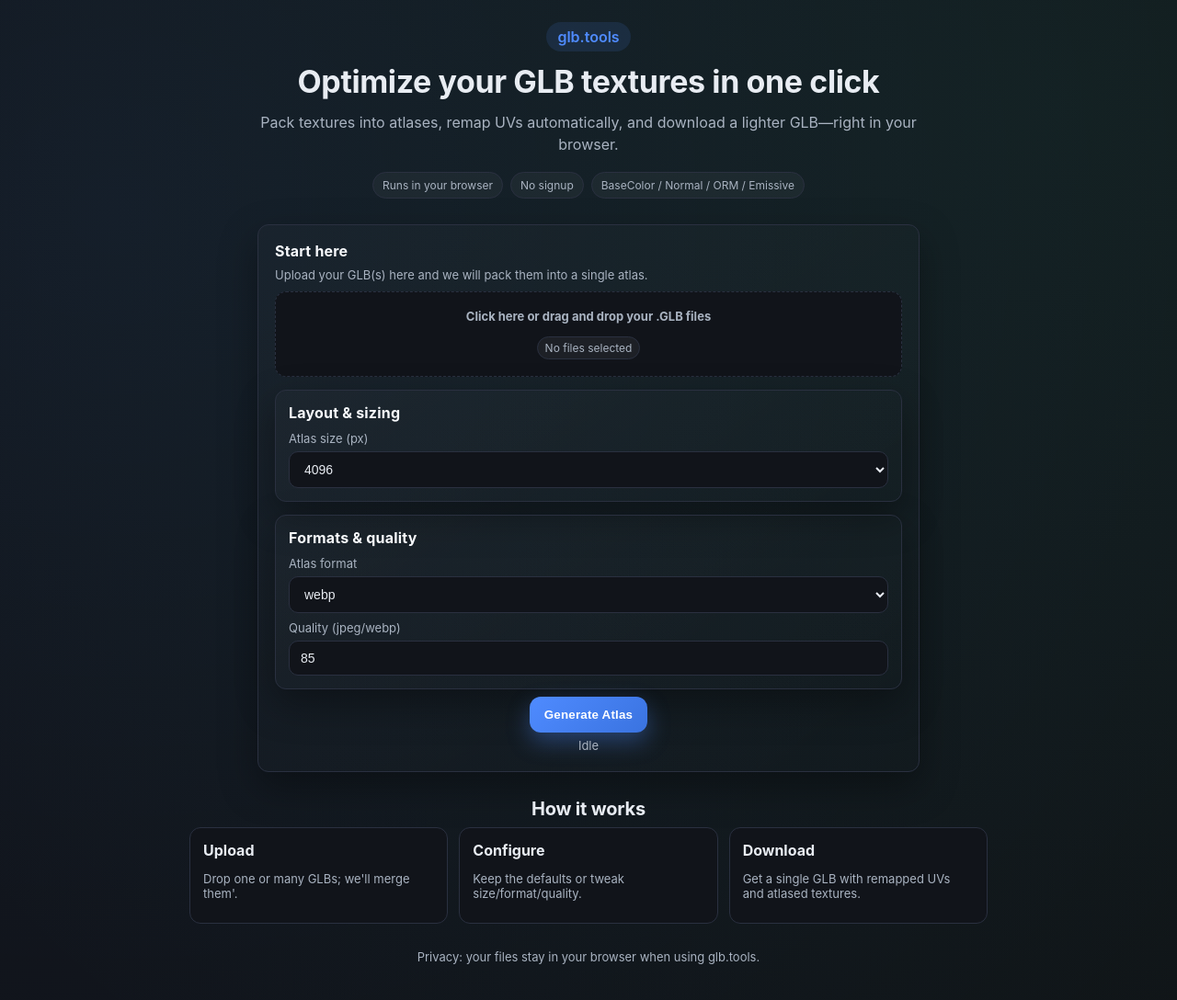
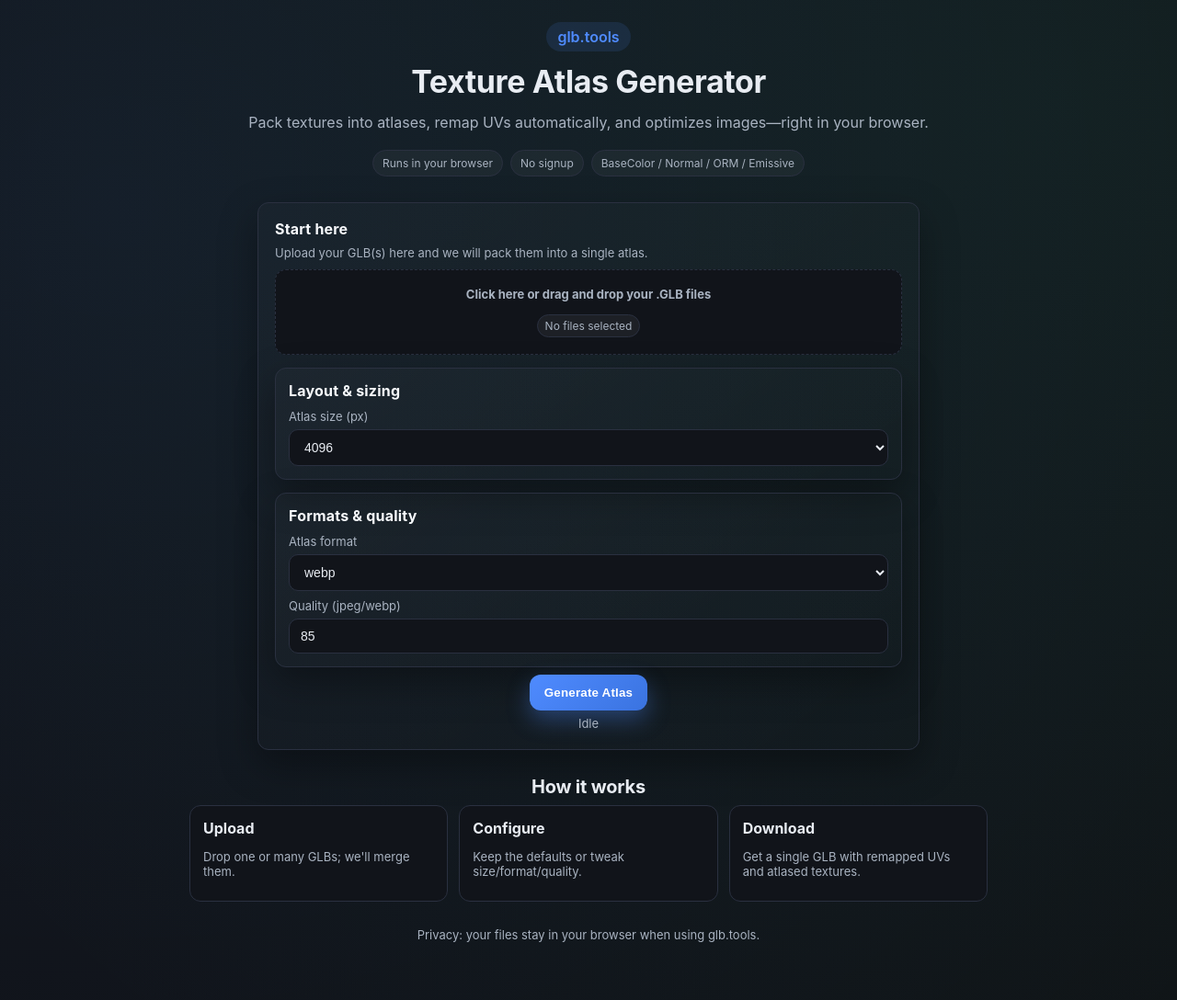
Before and after one commit to GlbToolsWeb/GlbToolsWeb, a website built with Vite: page docs/index.html in a window 1280 px wide. Shown: the whole page at 92% size. Built offline with nearby package versions, Linux system fonts and the light colour scheme.

Commit message:
Update index.html

```diff
--- a/docs/index.html
+++ b/docs/index.html
@@ -236,16 +236,16 @@
   <script type="module" crossorigin src="./assets/index-BGI6od6v.js"></script>
 </head>
 <body>
-  <script type="text/javascript" src="https://storage.ko-fi.com/cdn/widget/Widget_2.js"></script>
-  <script type="text/javascript">
-    kofiwidget2.init('Keep this project alive', '#72a4f2', 'W7W41BJJK6');
-    kofiwidget2.draw();
-  </script>
   <div class="page">
     <header class="hero">
       <div class="badge">glb.tools</div>
-      <h1>Optimize your GLB textures in one click</h1>
-      <p class="lead">Pack textures into atlases, remap UVs automatically, and download a lighter GLB—right in your browser.</p>
+      <script type="text/javascript" src="https://storage.ko-fi.com/cdn/widget/Widget_2.js"></script>
+      <script type="text/javascript">
+        kofiwidget2.init('Keep this project alive', '#72a4f2', 'W7W41BJJK6');
+        kofiwidget2.draw();
+      </script>
+      <h1>Texture Atlas Generator</h1>
+      <p class="lead">Pack textures into atlases, remap UVs automatically, and optimizes images—right in your browser.</p>
       <div class="trust-bar">
         <span class="pill">Runs in your browser</span>
         <span class="pill">No signup</span>
@@ -307,7 +307,7 @@
       <div class="steps">
         <div class="step">
           <strong>Upload</strong>
-          <p class="subtext">Drop one or many GLBs; we'll merge them'.</p>
+          <p class="subtext">Drop one or many GLBs; we'll merge them.</p>
         </div>
         <div class="step">
           <strong>Configure</strong>
```
